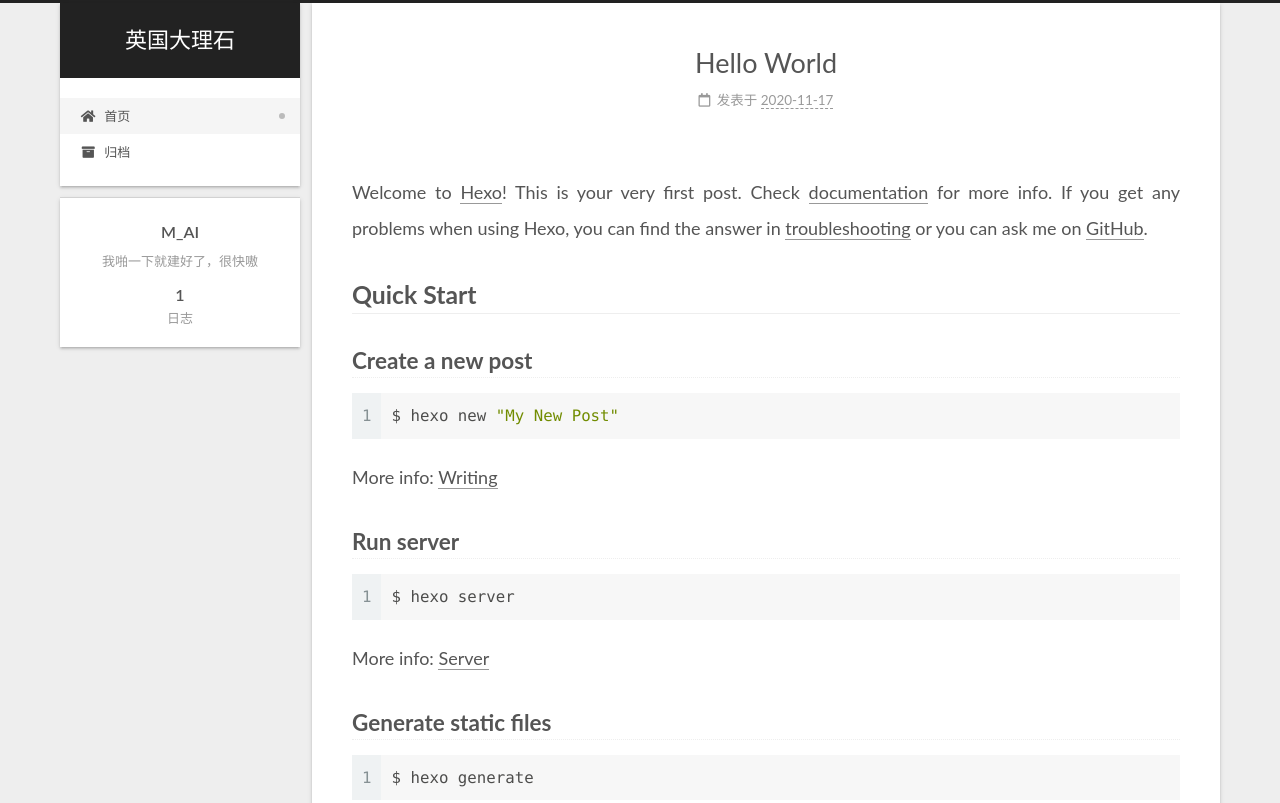
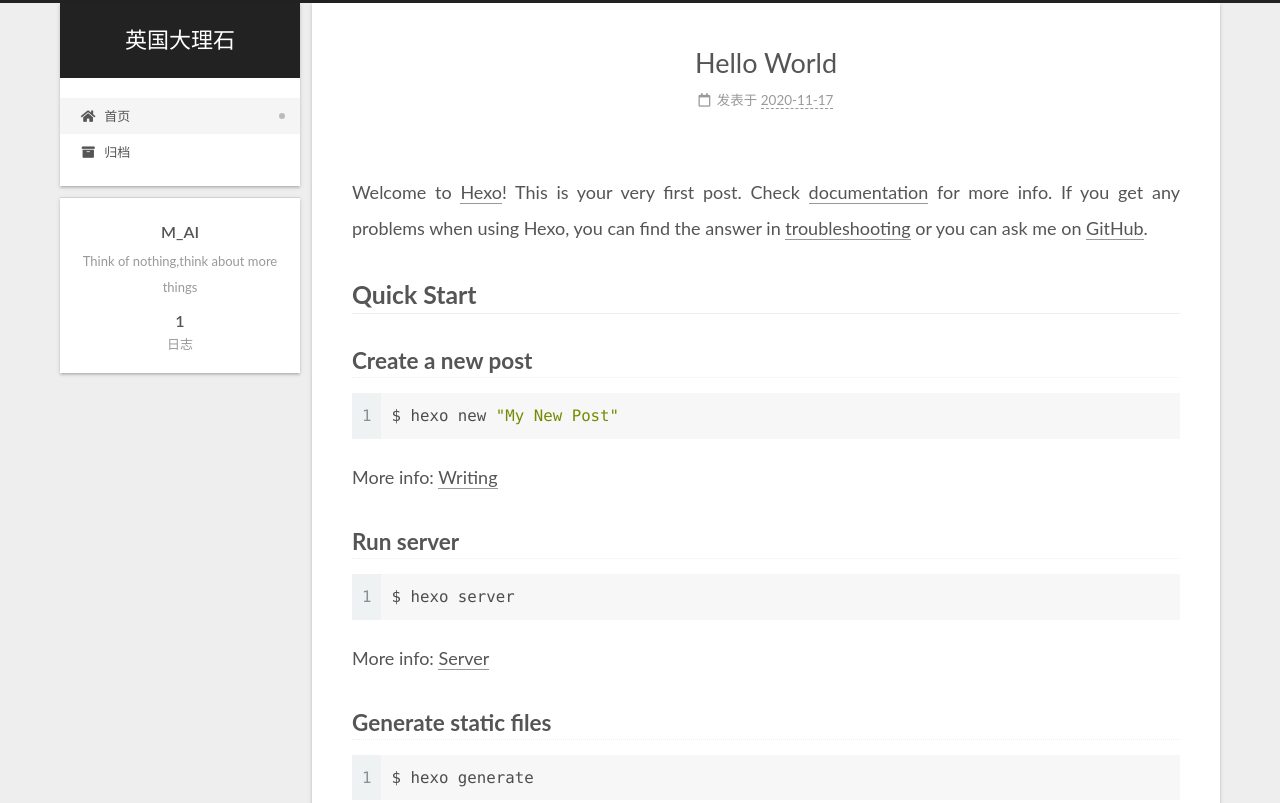
Before and after one commit to xhl-388/xhl-388.github.io, a plain HTML site: page index.html in a window 1280 px wide. Shown: the top 803 px of the page. Drawn offline with Linux system fonts and the light colour scheme.

Commit message:
Site updated: 2020-11-17 13:16:15

```diff
--- a/css/main.css
+++ b/css/main.css
@@ -1168,7 +1168,7 @@ pre .javascript .function {
 }
 .links-of-author a::before,
 .links-of-author span.exturl::before {
-  background: #ffffb3;
+  background: #21ffa4;
   border-radius: 50%;
   content: ' ';
   display: inline-block;
--- a/index.html
+++ b/index.html
@@ -20,12 +20,12 @@
     var CONFIG = {"hostname":"example.com","root":"/","scheme":"Gemini","version":"7.8.0","exturl":false,"sidebar":{"position":"left","display":"post","padding":18,"offset":12,"onmobile":false},"copycode":{"enable":false,"show_result":false,"style":null},"back2top":{"enable":true,"sidebar":false,"scrollpercent":false},"bookmark":{"enable":false,"color":"#222","save":"auto"},"fancybox":false,"mediumzoom":false,"lazyload":false,"pangu":false,"comments":{"style":"tabs","active":null,"storage":true,"lazyload":false,"nav":null},"algolia":{"hits":{"per_page":10},"labels":{"input_placeholder":"Search for Posts","hits_empty":"We didn't find any results for the search: ${query}","hits_stats":"${hits} results found in ${time} ms"}},"localsearch":{"enable":false,"trigger":"auto","top_n_per_article":1,"unescape":false,"preload":false},"motion":{"enable":true,"async":false,"transition":{"post_block":"fadeIn","post_header":"slideDownIn","post_body":"slideDownIn","coll_header":"slideLeftIn","sidebar":"slideUpIn"}}};
   </script>
 
-  <meta name="description" content="我啪一下就建好了，很快嗷">
+  <meta name="description" content="Think of nothing,think about more things">
 <meta property="og:type" content="website">
 <meta property="og:title" content="英国大理石">
 <meta property="og:url" content="http://example.com/index.html">
 <meta property="og:site_name" content="英国大理石">
-<meta property="og:description" content="我啪一下就建好了，很快嗷">
+<meta property="og:description" content="Think of nothing,think about more things">
 <meta property="og:locale" content="zh_CN">
 <meta property="article:author" content="M_AI">
 <meta name="twitter:card" content="summary">
@@ -152,7 +152,7 @@
     <span hidden itemprop="author" itemscope itemtype="http://schema.org/Person">
       <meta itemprop="image" content="/images/avatar.gif">
       <meta itemprop="name" content="M_AI">
-      <meta itemprop="description" content="我啪一下就建好了，很快嗷">
+      <meta itemprop="description" content="Think of nothing,think about more things">
     </span>
 
     <span hidden itemprop="publisher" itemscope itemtype="http://schema.org/Organization">
@@ -272,7 +272,7 @@
       <div class="site-overview-wrap sidebar-panel">
         <div class="site-author motion-element" itemprop="author" itemscope itemtype="http://schema.org/Person">
   <p class="site-author-name" itemprop="name">M_AI</p>
-  <div class="site-description" itemprop="description">我啪一下就建好了，很快嗷</div>
+  <div class="site-description" itemprop="description">Think of nothing,think about more things</div>
 </div>
 <div class="site-state-wrap motion-element">
   <nav class="site-state">
```
Also changed, not shown: 2020/11/17/hello-world/index.html (+2 -2 lines), archives/2020/11/index.html (+3 -3 lines), archives/2020/index.html (+3 -3 lines), archives/index.html (+3 -3 lines).
